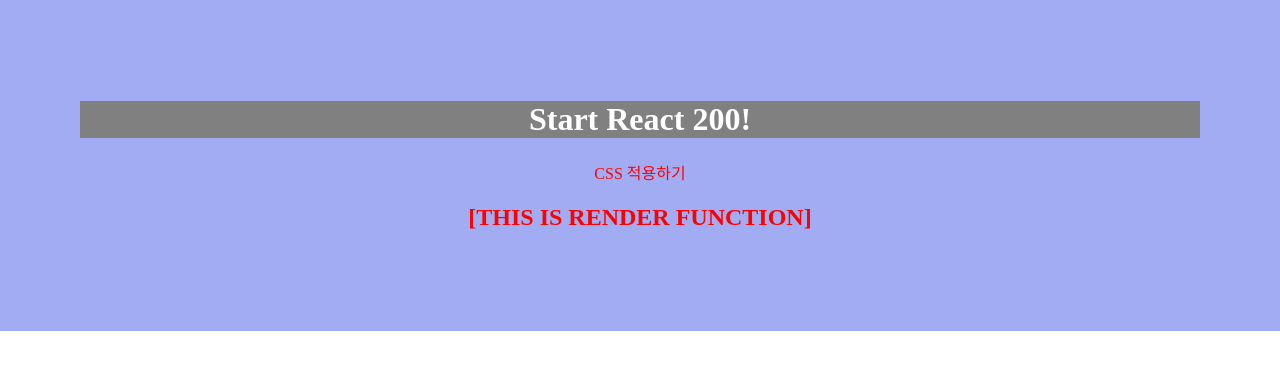
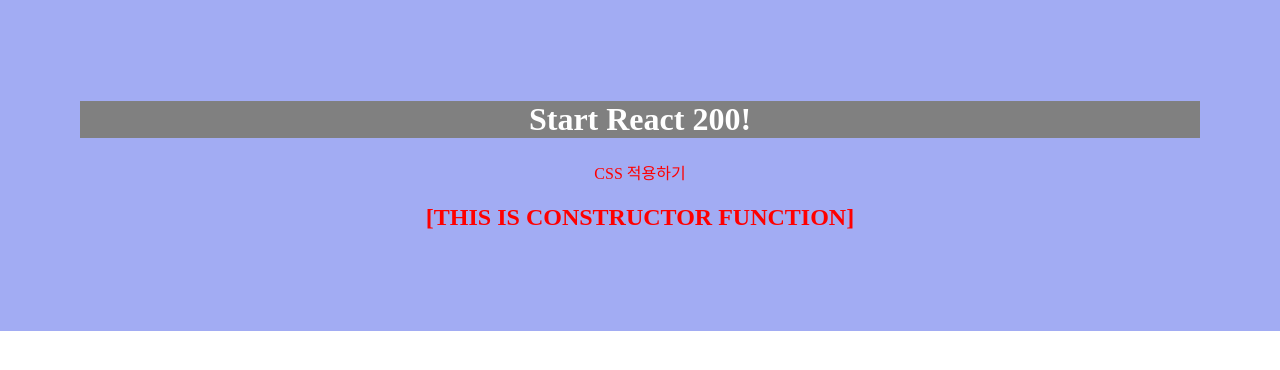
Before and after one commit to ddk9597/React200, a React (Create React App) app: page / in a window 1280 px wide. Shown: the top 370 px of the page. Built offline with nearby package versions, Linux system fonts and the light colour scheme; the HTML template or start-up script is replaced by a standard one.

Commit message:
생명주기 함수 Constructor(props)

```diff
--- a/src/App.js
+++ b/src/App.js
@@ -1,6 +1,6 @@
 import React from 'react';
 import './App.css';
-import LifecycleEx from './R004_LifecycleEx';
+import LifecycleEx from './R005_LifecycleEx';
 
 function App() {
   return (
--- /dev/null
+++ b/src/R005_LifecycleEx.js
@@ -0,0 +1,29 @@
+import React, { Component } from "react";
+
+class R005_LifecycleEx extends Component {
+  constructor(props) {
+    super(props);
+    this.state = {};
+    console.log('1. constructor Call');
+  }
+
+  render() {
+    console.log('3. render Call');
+    return (
+      <h2>[THIS IS CONSTRUCTOR FUNCTION]</h2>
+    )
+  }
+
+}
+
+export default R005_LifecycleEx
+
+/* constructor 함수
+  특징
+    1. 생명주기 함수 중 가장 먼저 실행
+    2. 처음 한번만 실행됨
+  사용법
+    1. component 내부에서 사용되는 변수(state)를 선언하고
+    2. 부모 객체에서 전달받은 변수(prop)을 초기화 할 때 사용함
+    3. super()함수는 가장 위에 호출해야 한다.
+  */
```
